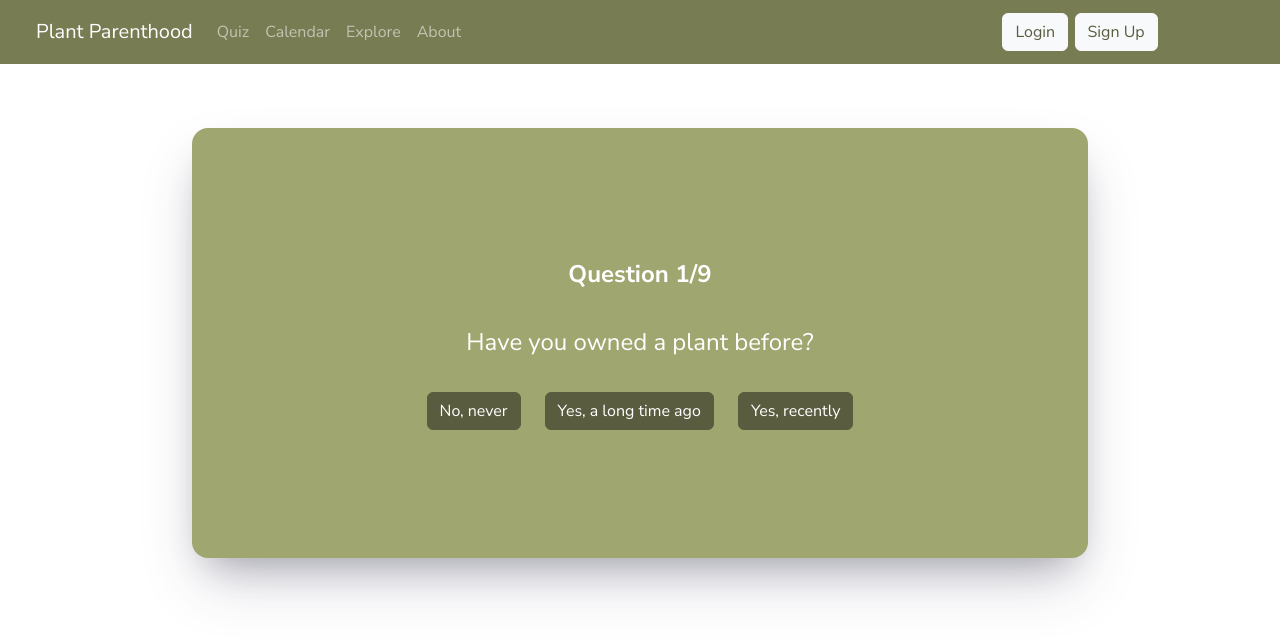
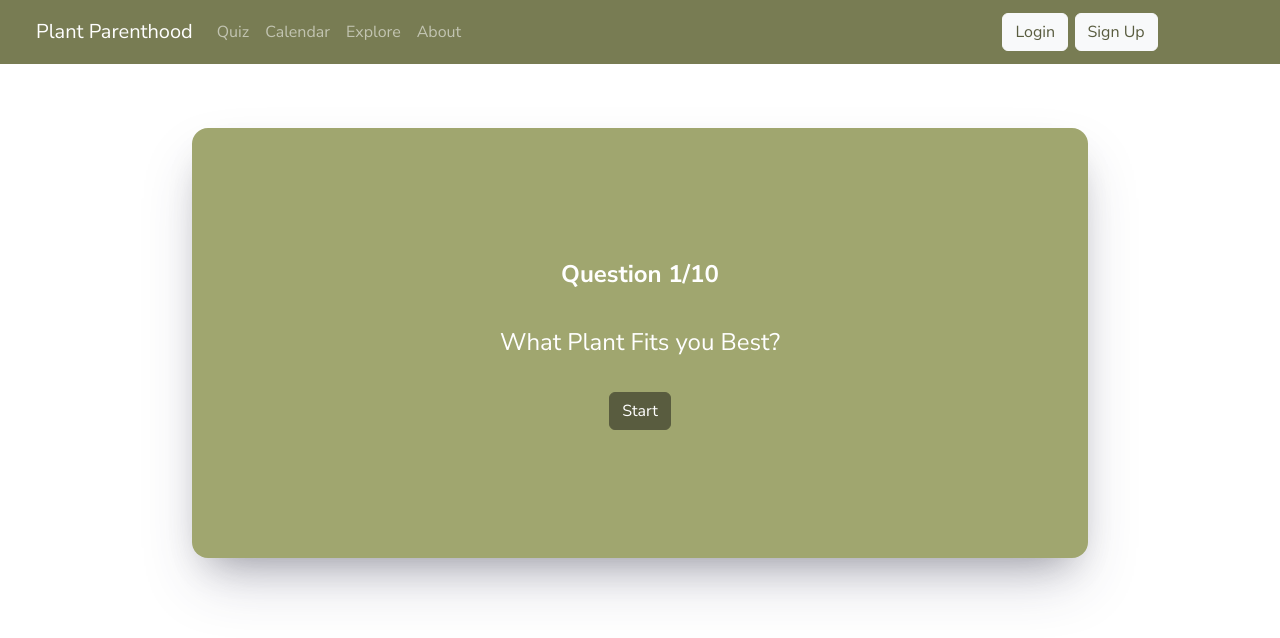
Before and after one commit to info340-au22/Plant-Parenthood-INFO-340, a React (Create React App) app: page /QuestionTemplate.js in a window 1280 px wide. Shown: the top 638 px of the page. Built offline with nearby package versions, Linux system fonts and the light colour scheme.

Commit message:
quiz react

```diff
--- a/src/components/App.js
+++ b/src/components/App.js
@@ -63,11 +63,11 @@ export default function App(props) {
             <div>
                 <Routes>
                     <Route path="/" element={<Home />} />
-                    <Route path="/Quiz.js" element={<Quiz />} />
+                    {/* <Route path="/Quiz.js" element={<Quiz />} /> */}
                     {/* Route for Question Template */}
                     <Route path="/QuestionTemplate.js" element={<Question />} />
                     {/* Route for Quiz Result */}
-                    <Route path="/QuizResult.js" element={<QuizResult />} />
+                    {/* <Route path="/QuizResult.js" element={<QuizResult />} /> */}
                     <Route path="/Calendar.js" element={<Calendar />} />
                     <Route path="/Explore.js" element={<PlantList applyFilterCallback={applyFilter} plants={displayedPlants} />} />
                     <Route path="/About.js" element={<About />} />
--- a/src/components/QuestionTemplate.js
+++ b/src/components/QuestionTemplate.js
@@ -5,6 +5,12 @@ export function Question() {
     const [currQuestion, setCurrQuestion] = useState(0);
 
     let questions = [
+        {
+            questionText: "What Plant Fits you Best?",
+            ansOptions: [
+                { text: "Start", type: "start"},
+            ],
+        },
         {
             questionText: "Have you owned a plant before?",
             ansOptions: [
@@ -79,15 +85,43 @@ export function Question() {
         }
     ];
 
+    const [scoreA, setScoreA] = useState(0);
+    const [scoreB, setScoreB] = useState(0);
+    const [scoreC, setScoreC] = useState(0);
+    //let score = 0;
+    const nextQuestion = currQuestion + 1;
+    //const nextQuestion = 0;
+    //console.log(score);
+    let max = 0;
+    console.log("A = " + scoreA);
+    console.log("B = " + scoreB);
+    console.log("C = " + scoreC);
+    //console.log(max);
     const handleAnswerButtonClick = (answerOption) => {
-        const nextQuestion = currQuestion + 1;
         if (nextQuestion < questions.length) {
             setCurrQuestion(nextQuestion);
+            if (answerOption.type == "low") {
+                setScoreA(scoreA + 1);
+            } else if (answerOption.type == "medium"){
+                setScoreB(scoreB + 1);
+            } else if (answerOption.type == "high"){
+                setScoreC(scoreC + 1);
+            } else {
+                setScoreA(scoreA + 0);
+            }
         } else {
-            alert('you reached the end of the quiz');
+
         }
+        // else {
+        //     alert('you reached the end of the quiz');
+        //     max = Math.max(scoreA, scoreB, scoreC);
+        //     // have result page with either low, medium, high plants based on score
+        // }
     };
 
+    let questionBank = questions[currQuestion].ansOptions.map((ansOption, index) => (
+        <button key = {index} className="btn btn-default" onClick={() => handleAnswerButtonClick(ansOption)}>{ansOption.text}</button>
+    ))
     return (
         // add  prev/next button if time
         <div className="quiz-question-container">
@@ -100,9 +134,7 @@ export function Question() {
                 </div>
             </div>
             <div className="answers">
-                {questions[currQuestion].ansOptions.map((ansOption, index) => (
-                    <button className="btn btn-default" onClick={() => handleAnswerButtonClick()}>{ansOption.text}</button>
-                ))}
+                {questionBank}
             </div>
         </div>
     );
--- a/src/components/QuizResult.js
+++ b/src/components/QuizResult.js
@@ -1,19 +1,46 @@
-import React from 'react';
+// import React from 'react';
+// import { CSSTransitionGroup } from 'react-transition-group';
+// import PropTypes from 'prop-types';
 
-export function QuizResult() {
-    return (
-        <>
-            <div>
-                <div className="quiz-question-container">
-                    <section id="question" className="questions-part">
-                        <div className="result-container">
-                            <div className="question">
-                                <h2 className="question">Aloe Vera Plants would fit you best!</h2>
-                            </div>
-                        </div>
-                    </section>
-                </div>
-            </div>
-        </>
-    );
-}
+
+// export function QuizResult() {
+//     return (
+//         <>
+//             <div>
+//                 <div className="quiz-question-container">
+//                     <section id="question" className="questions-part">
+//                         <div className="result-container">
+//                             <div className="question">
+//                                 <h2 className="question">Aloe Vera Plants would fit you best!</h2>
+//                             </div>
+//                         </div>
+//                     </section>
+//                 </div>
+//             </div>
+//         </>
+//     );
+// }
+
+// function Result(props) {
+//     return (
+//       <CSSTransitionGroup
+//         className="container result"
+//         component="div"
+//         transitionName="fade"
+//         transitionEnterTimeout={800}
+//         transitionLeaveTimeout={500}
+//         transitionAppear
+//         transitionAppearTimeout={500}
+//       >
+//         <div>
+//           You prefer <strong>{props.quizResult}</strong>!
+//         </div>
+//       </CSSTransitionGroup>
+//     );
+// }
+
+// Result.propTypes = {
+//     quizResult: PropTypes.string.isRequired
+// };
+
+// export default Result;
```
